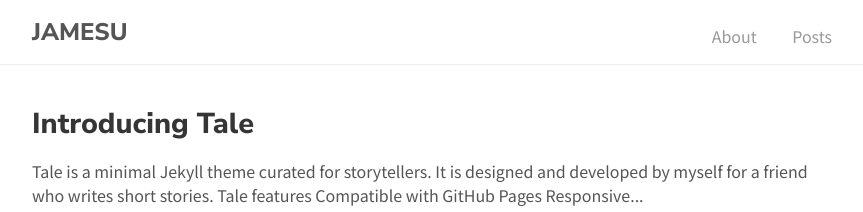
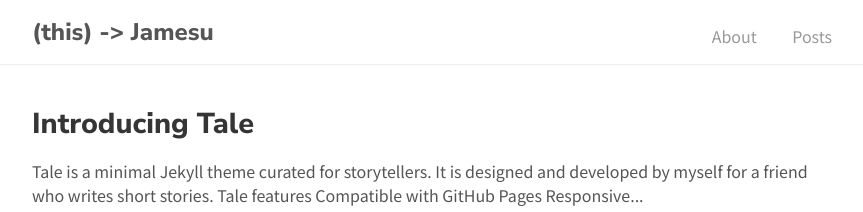
Before and after one commit to jamesujeon/jamesujeon.github.io-origin, a Jekyll site: the page built from index.html, in a window 1280 px wide. Shown: the top 212 px of the page, without its empty margins (208-1071 px from the left). Built offline with Jekyll 4.4.1, drawn with Linux system fonts in a browser that asks for light colours; nearby versions of some CDN libraries; the list of posts is cut into pages by our own code; a style sheet for code colours, icons or effects is not loaded.

Commit message:
Change site title & navigation title

```diff
--- a/_config.yml
+++ b/_config.yml
@@ -1,5 +1,5 @@
 # Site settings
-title:          JAMESU
+title:          JAMESU.DEV
 description:    "Blog by James Minsu Jeon"
 url:            "https://jamesujeon.github.io"
 
--- a/_includes/navigation.html
+++ b/_includes/navigation.html
@@ -1,7 +1,7 @@
 <nav class="nav">
   <div class="nav-container">
     <a href="{{ site.baseurl }}/">
-      <h2 class="nav-title">{{ site.title }}</h2>
+      <h2 class="nav-title">(this) -> Jamesu</h2>
     </a>
     <ul>
       <li><a href="{{ '/about' | prepend: site.baseurl }}">About</a></li>
```
